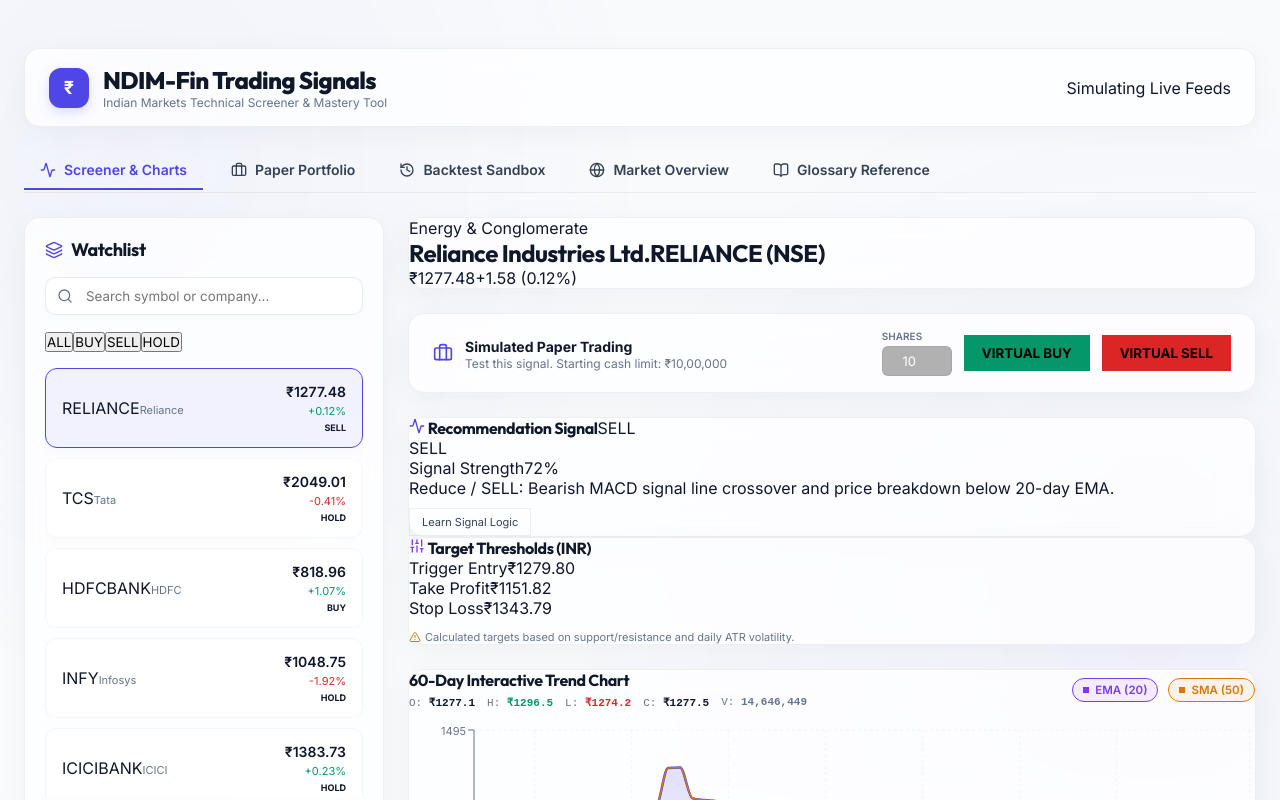
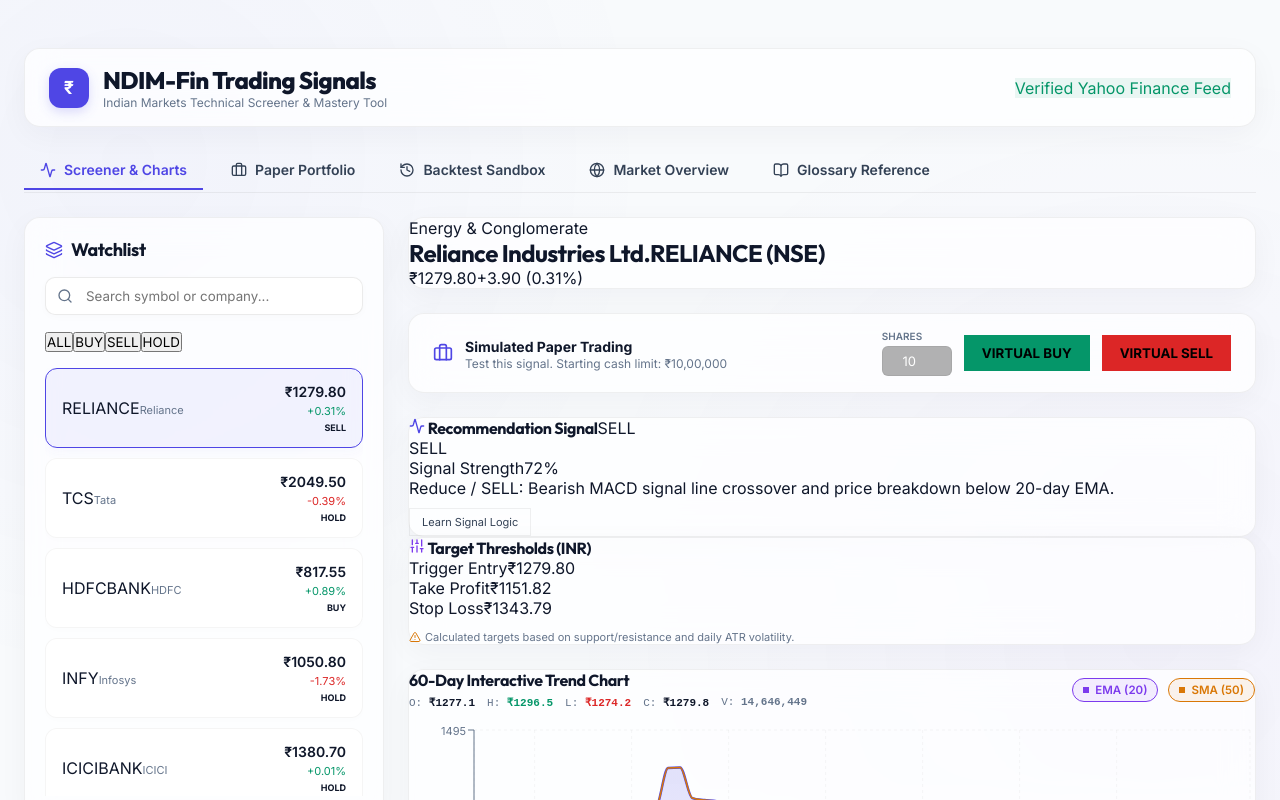
Before and after one commit to techcareerguide/ndim-fin-trading-signals, a React (Vite) app: page / in a window 1280 px wide. Shown: the top 800 px of the page. Built offline with nearby package versions, Linux system fonts and the light colour scheme.

Commit message:
feat: disable browser simulated mock ticker loop to show authentic Yahoo Finance data only

```diff
--- a/src/components/Dashboard.tsx
+++ b/src/components/Dashboard.tsx
@@ -7,8 +7,8 @@
 import { ResponsiveContainer, AreaChart, Area, XAxis, YAxis, Tooltip, CartesianGrid } from 'recharts';
 import type { StockData, PriceAlert, Holding, TradeLogEntry, BacktestConfig, BacktestResults, MarketOverviewData, HistoricalData } from '../types';
 import {
-  updateStockData, runBacktest,
-  generateInitialMarketOverview, updateMarketOverview
+  runBacktest,
+  generateInitialMarketOverview
 } from '../mockData';
 import stocksData from '../data/stocks.json';
 
@@ -202,8 +202,6 @@
   // Active Educational Guidebook Popover
   const [activeGuide, setActiveGuide] = useState<string | null>(null);
 
-  // Flash states for price updates
-  const [priceFlash, setPriceFlash] = useState<Record<string, 'up' | 'down' | null>>({});
   const prevPricesRef = useRef<Record<string, number>>({});
 
   // Initialize stocks and market data
@@ -214,44 +212,11 @@
     initialData.forEach(s => {
       prevPricesRef.current[s.symbol] = s.price;
     });
+
+    // Check alerts and update holdings once on load
+    checkAlerts(initialData);
+    updateHoldingsPrices(initialData);
   }, []);
-
-  // Live simulation updates
-  useEffect(() => {
-    if (stocks.length === 0) return;
-
-    const interval = setInterval(() => {
-      // 1. Update Stocks Ticks
-      setStocks(prevStocks => {
-        const nextStocks = updateStockData(prevStocks);
-        const nextFlash: Record<string, 'up' | 'down' | null> = {};
-
-        nextStocks.forEach(s => {
-          const prevPrice = prevPricesRef.current[s.symbol] || s.price;
-          if (s.price > prevPrice) {
-            nextFlash[s.symbol] = 'up';
-          } else if (s.price < prevPrice) {
-            nextFlash[s.symbol] = 'down';
-          }
-          prevPricesRef.current[s.symbol] = s.price;
-        });
-
-        setPriceFlash(nextFlash);
-        checkAlerts(nextStocks);
-        updateHoldingsPrices(nextStocks);
-
-        return nextStocks;
-      });
-
-      // 2. Update Market Overview Stats
-      setMarketOverview(prevOverview => {
-        if (!prevOverview) return null;
-        return updateMarketOverview(prevOverview);
-      });
-    }, 3000);
-
-    return () => clearInterval(interval);
-  }, [stocks.length, alerts, holdings]);
 
   // Keep holdings prices updated with live ticker changes
   const updateHoldingsPrices = (currentStocks: StockData[]) => {
@@ -801,9 +766,9 @@
             <p style={{ fontSize: '12px', color: 'var(--text-muted)' }}>Indian Markets Technical Screener & Mastery Tool</p>
           </div>
         </div>
-        <div className="live-badge">
-          <div className="pulse-dot" />
-          <span>Simulating Live Feeds</span>
+        <div className="live-badge" style={{ background: 'var(--color-buy-bg)', borderColor: 'var(--color-buy-border)', color: 'var(--color-buy)' }}>
+          <div className="pulse-dot" style={{ backgroundColor: 'var(--color-buy)' }} />
+          <span>Verified Yahoo Finance Feed</span>
         </div>
       </div>
 
@@ -875,8 +840,7 @@
           <div className="watchlist-scroll">
             {filteredStocks.map(stock => {
               const changeDir = stock.change >= 0;
-              const flash = priceFlash[stock.symbol];
-              const flashClass = flash === 'up' ? 'flash-up' : flash === 'down' ? 'flash-down' : '';
+              const flashClass = '';
 
               return (
                 <div
@@ -916,7 +880,7 @@
                   </h2>
                 </div>
                 <div className="hero-right">
-                  <span className={`hero-price ${priceFlash[selectedStock.symbol] === 'up' ? 'flash-up' : priceFlash[selectedStock.symbol] === 'down' ? 'flash-down' : ''}`}>
+                  <span className="hero-price">
                     ₹{selectedStock.price.toFixed(2)}
                   </span>
                   <span className={`hero-change ${selectedStock.change >= 0 ? 'watchlist-change up' : 'watchlist-change down'}`}>
```
